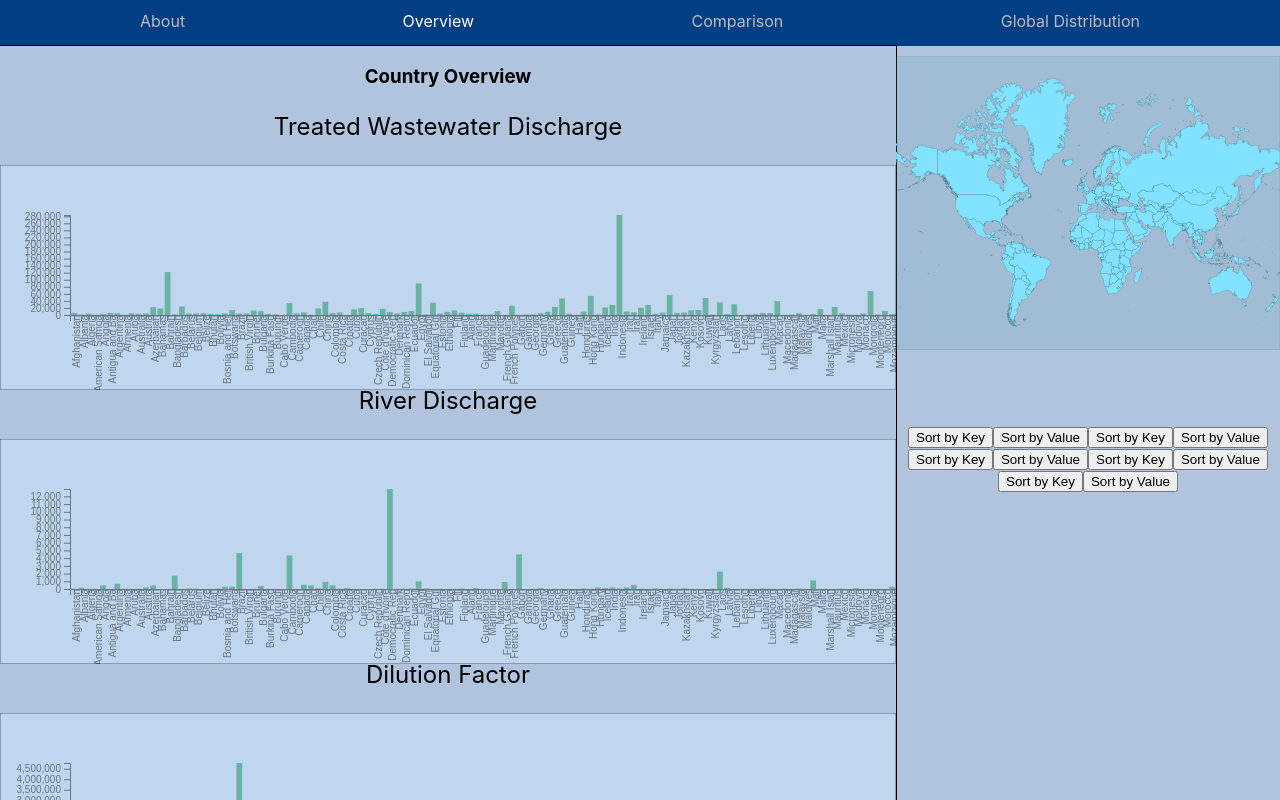
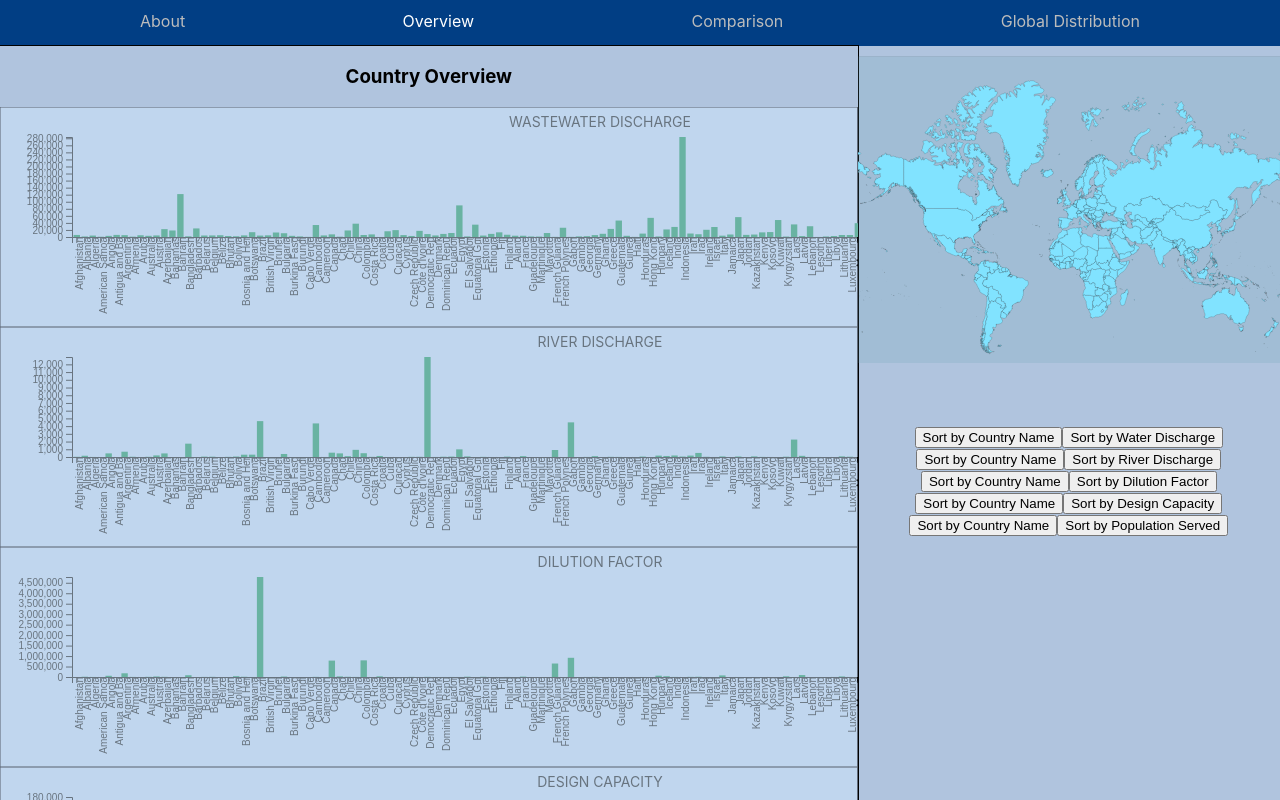
Before and after one commit to mikeyin97/547Project, a React (Create React App) app in the folder my-app/: page /overview in a window 1280 px wide. Built offline with nearby package versions, Linux system fonts and the light colour scheme.

Commit message:
Deal with information density

```diff
--- a/my-app/src/components/OverviewComponent.js
+++ b/my-app/src/components/OverviewComponent.js
@@ -91,10 +91,10 @@ class OverviewComponent {
     var { props: { setHoveredCountry } } = this;
 
     // define the scales
-    var width = 1350,
+    var width = 1500,
       height = 100,
-      margintop = 50,
-      marginleft = 70;
+      margintop = 30,
+      marginleft = 72;
 
     const barCanvases = d3.selectAll(".graph");
     var aggArr = [];
@@ -106,6 +106,7 @@ class OverviewComponent {
     const countries = Object.keys(aggcounts);
     var sortX = this.sortX;
     var truncate = this.truncate;
+    var chartTitle = "";
 
     barCanvases.each(function (d, i) {
       const barCanvas = d3.select(this);
@@ -114,10 +115,59 @@ class OverviewComponent {
         .attr('height', '100%')
         .attr('width', '100%');
 
-      const gbar = barSVG.append("g")
-        // no use
-        .attr('width', '100%')
-        .attr('height', '100%');
+      const gbar = barSVG.append("g");
+
+      // calculate max values
+      var maxH = 0;
+      if (i === 0) { // wastewater discharge
+        chartTitle = "WASTEWATER DISCHARGE";
+        maxH = d3.max(aggArr, function (d) {
+          return d.WASTE_DIS_mean;
+        });
+      } else if (i === 1) { // river discharge
+        chartTitle = "RIVER DISCHARGE";
+        maxH = d3.max(aggArr, function (d) {
+          return d.RIVER_DIS_mean;
+        });
+      } else if (i === 2) { // dilution factor
+        chartTitle = "DILUTION FACTOR";
+        maxH = d3.max(aggArr, function (d) {
+          return d.DF_mean;
+        });
+      } else if (i === 3) { // design capacity
+        chartTitle = "DESIGN CAPACITY";
+        maxH = d3.max(aggArr, function (d) {
+          return d.DESIGN_CAP_mean;
+        });
+      } else if (i === 4) { // population served
+        chartTitle = "POPULATION SERVED";
+        maxH = d3.max(aggArr, function (d) {
+          return d.POP_SERVED_mean;
+        });
+      } else if (i === 5) { // level
+        countries.forEach((country) => {
+          try {
+            for (const [key, value] of Object.entries(levelcounts[country])) {
+              maxH = Math.max(maxH, value);
+            }
+          } catch { }
+        })
+      } else if (i === 6) { // status
+        countries.forEach((country) => {
+          try {
+            for (const [key, value] of Object.entries(statuscounts[country])) {
+              maxH = Math.max(maxH, value);
+            }
+          } catch { }
+        })
+      }
+
+      gbar.append("text")
+        .attr("x", 600)
+        .attr("y", 20)
+        .attr("text-anchor", "middle")
+        .style("font-size", "14px")
+        .text(chartTitle);
 
       gbar.append("g").attr("id", "xax");
       gbar.append("g").attr("id", "yax");
@@ -165,46 +215,6 @@ class OverviewComponent {
             setHoveredCountry(null);
           });
       });
-
-      // calculate max values
-      var maxH = 0;
-      if (i === 0) { // wastewater discharge
-        maxH = d3.max(aggArr, function (d) {
-          return d.WASTE_DIS_mean;
-        });
-      } else if (i === 1) { // river discharge
-        maxH = d3.max(aggArr, function (d) {
-          return d.RIVER_DIS_mean;
-        });
-      } else if (i === 2) { // dilution factor
-        maxH = d3.max(aggArr, function (d) {
-          return d.DF_mean;
-        });
-      } else if (i === 3) { // design capacity
-        maxH = d3.max(aggArr, function (d) {
-          return d.DESIGN_CAP_mean;
-        });
-      } else if (i === 4) { // population served
-        maxH = d3.max(aggArr, function (d) {
-          return d.POP_SERVED_mean;
-        });
-      } else if (i === 5) { // level
-        countries.forEach((country) => {
-          try {
-            for (const [key, value] of Object.entries(levelcounts[country])) {
-              maxH = Math.max(maxH, value);
-            }
-          } catch { }
-        })
-      } else if (i === 6) { // status
-        countries.forEach((country) => {
-          try {
-            for (const [key, value] of Object.entries(statuscounts[country])) {
-              maxH = Math.max(maxH, value);
-            }
-          } catch { }
-        })
-      }
 
       // define y-axis
       var yScale = d3.scaleLinear()
--- a/my-app/src/pages/overview.css
+++ b/my-app/src/pages/overview.css
@@ -39,7 +39,7 @@
 }
 
 .overview-panel{
-    height: 250px;
+    height: 220px;
 }
 
 #overview-map {
@@ -114,3 +114,7 @@ html, body{
 #xax {
     pointer-events: all;
 }
+
+button {
+    flex-direction: column;
+}
--- a/my-app/src/pages/overview.js
+++ b/my-app/src/pages/overview.js
@@ -61,45 +61,40 @@ function Overview({ page, setPage, selectedCountriesStrings, setSelectedCountrie
 
     return (
         <div id="overview" ref={wrapperRef} style={{ height: "100%", width: "100%" }}>
-            <div id="overview-main" style={{ width: "70%" }}><h3>Country Overview</h3>
+            <div id="overview-main" style={{ width: "67%" }}><h3>Country Overview</h3>
                 <div id="chart1" className="overview-panel">
-                    <p>Treated Wastewater Discharge </p>
-                    <div ref={barRef} className="graph" style={{ height: "90%", width: "100%" }}></div>
+                    <div ref={barRef} className="graph" style={{ height: "100%", width: "100%" }}></div>
                 </div>
                 <div id="chart2" className="overview-panel">
-                    <p> River Discharge </p>
-                    <div ref={barRef} className="graph" style={{ height: "90%", width: "100%" }}></div>
+                    <div ref={barRef} className="graph" style={{ height: "100%", width: "100%" }}></div>
                 </div>
                 <div id="chart3" className="overview-panel">
-                    <p> Dilution Factor </p>
-                    <div ref={barRef} className="graph" style={{ height: "90%", width: "100%" }}></div>
+                    <div ref={barRef} className="graph" style={{ height: "100%", width: "100%" }}></div>
                 </div>
                 <div id="chart4" className="overview-panel">
-                    <p> Design Capacity </p>
-                    <div ref={barRef} className="graph" style={{ height: "90%", width: "100%" }}></div>
+                    <div ref={barRef} className="graph" style={{ height: "100%", width: "100%" }}></div>
                 </div>
                 <div id="chart5" className="overview-panel">
-                    <p> Population Served </p>
-                    <div ref={barRef} className="graph" style={{ height: "90%", width: "100%" }}></div>
+                    <div ref={barRef} className="graph" style={{ height: "100%", width: "100%" }}></div>
                 </div>
                 {/*<div id="chart6" className="overview-panel">
                     <p> Level </p>
                     <div ref={barRef} className="graph" style={{ height: "90%", width: "100%" }}></div>
                 </div>*/}
             </div>
-            <div id="overview-side" style={{ width: "30%" }}>
+            <div id="overview-side" style={{ width: "33%" }}>
                 <div ref={svgRef} style={{ width: "100%", height: "50%" }}> </div>
                 <div style={{ width: "100%", height: "50%" }}>
-                    <button id="byKey"> Sort by Key</button>
-                    <button id="byValue"> Sort by Value</button>
-                    <button id="byKey1"> Sort by Key</button>
-                    <button id="byValue1"> Sort by Value</button>
-                    <button id="byKey2"> Sort by Key</button>
-                    <button id="byValue2"> Sort by Value</button>
-                    <button id="byKey3"> Sort by Key</button>
-                    <button id="byValue3"> Sort by Value</button>
-                    <button id="byKey4"> Sort by Key</button>
-                    <button id="byValue4"> Sort by Value</button>
+                    <button id="byKey"> Sort by Country Name </button>
+                    <button id="byValue"> Sort by Water Discharge</button>
+                    <button id="byKey1"> Sort by Country Name </button>
+                    <button id="byValue1"> Sort by River Discharge </button>
+                    <button id="byKey2"> Sort by Country Name </button>
+                    <button id="byValue2"> Sort by Dilution Factor </button>
+                    <button id="byKey3"> Sort by Country Name </button>
+                    <button id="byValue3"> Sort by Design Capacity </button>
+                    <button id="byKey4"> Sort by Country Name </button>
+                    <button id="byValue4"> Sort by Population Served </button>
                 </div>
             </div>
         </div>
```
